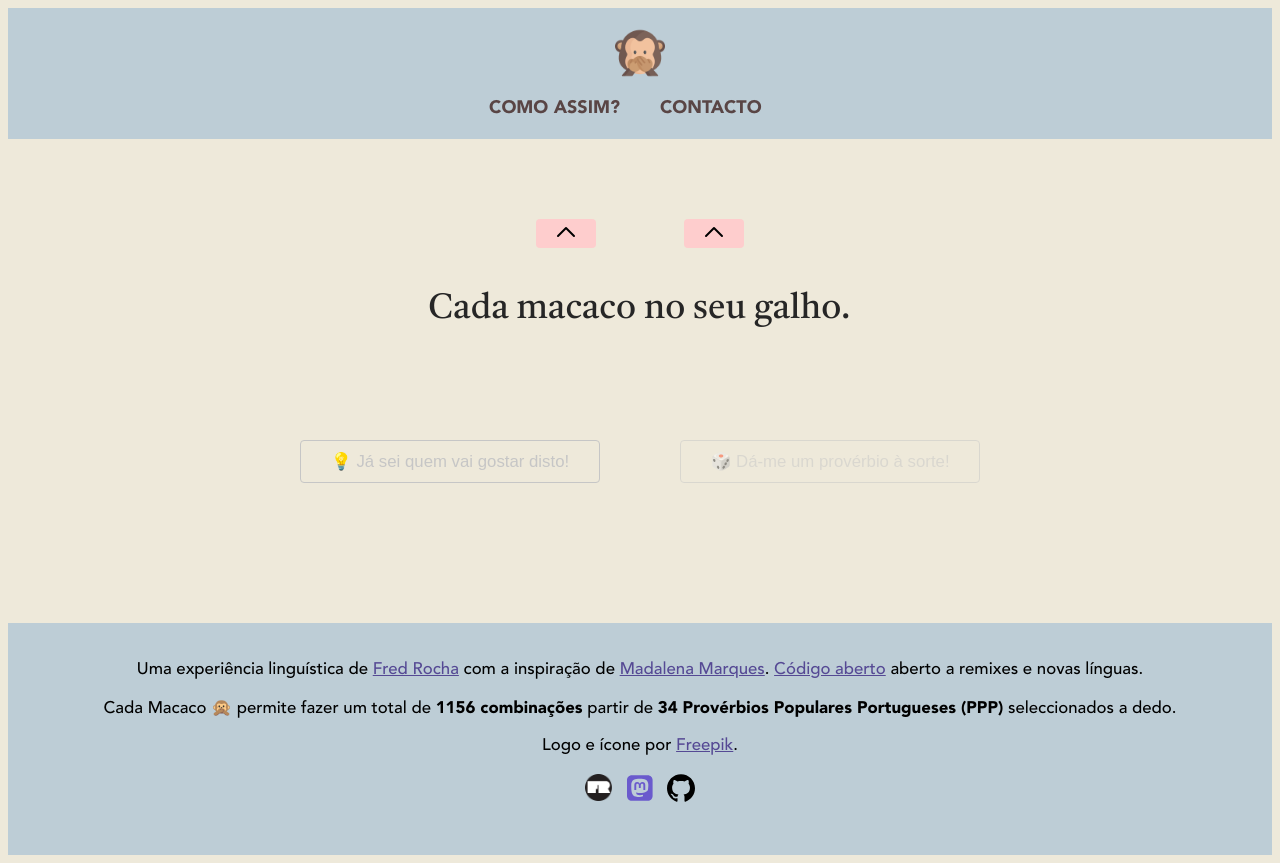
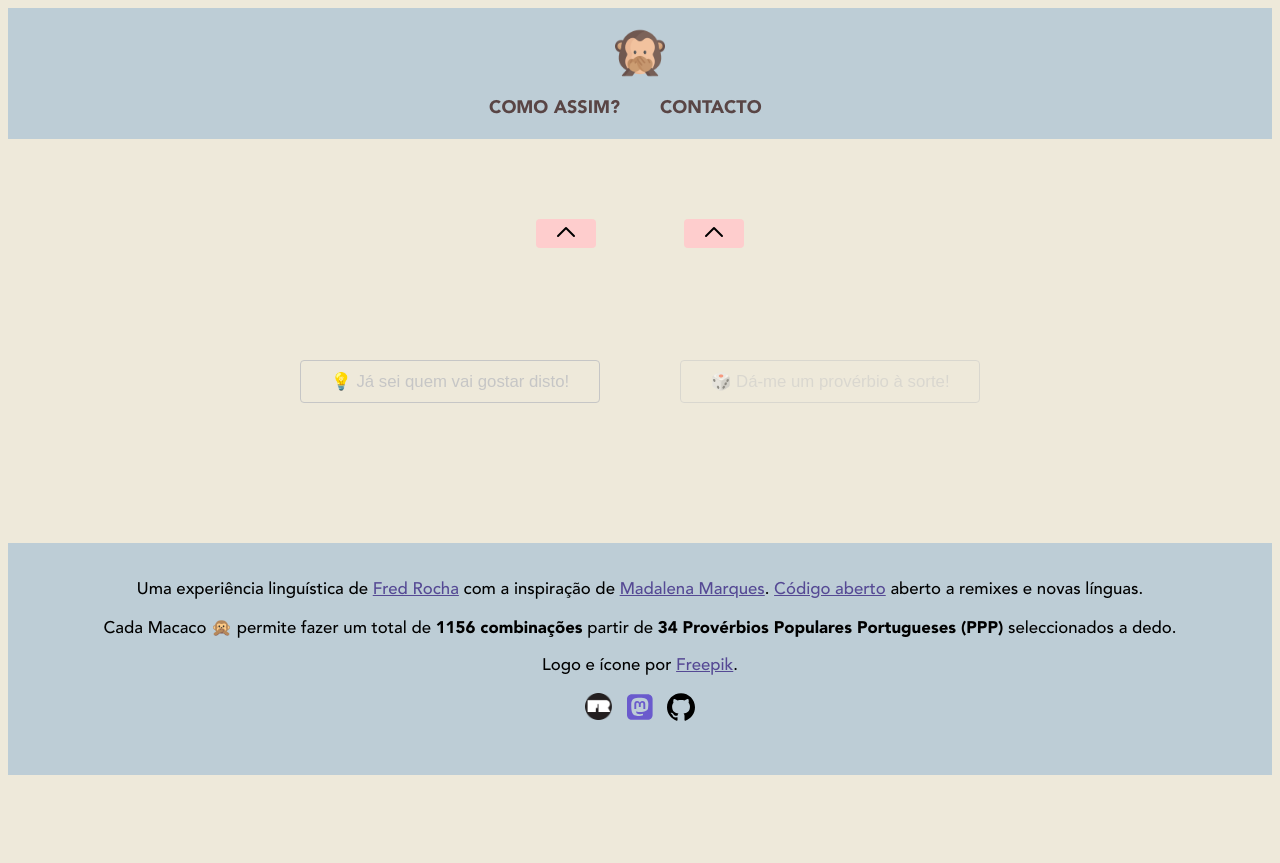
Before and after one commit to johnfisherman/Cada-Macaco, a Vue app: page / in a window 1280 px wide. After the commit the page ends 800 px from the top, so only its background shows below. Built offline with nearby package versions, Linux system fonts and the light colour scheme.

Commit message:
Prevent default quote being rendered until URL is parsed

```diff
--- a/src/components/RemixerProverbios.vue
+++ b/src/components/RemixerProverbios.vue
@@ -268,8 +268,8 @@ export default {
         "sai caro",
         "meia palavra basta.",
       ],
-      index1: 0,
-      index2: 0,
+      index1: -1,
+      index2: -1,
       interactions: 0,
       // After this number of interactions the visitor might need a nudge, some ideas
       suggestionNeeded: 7,
@@ -300,9 +300,15 @@ export default {
       return this.interactions > 0;
     },
     primeiraParte() {
+      if (this.index1 < 0) {
+        return "";
+      }
       return this.primeirasPartes[this.index1];
     },
     segundaParte() {
+      if (this.index2 < 0) {
+        return "";
+      }
       return this.segundasPartes[this.index2];
     },
   },
```
